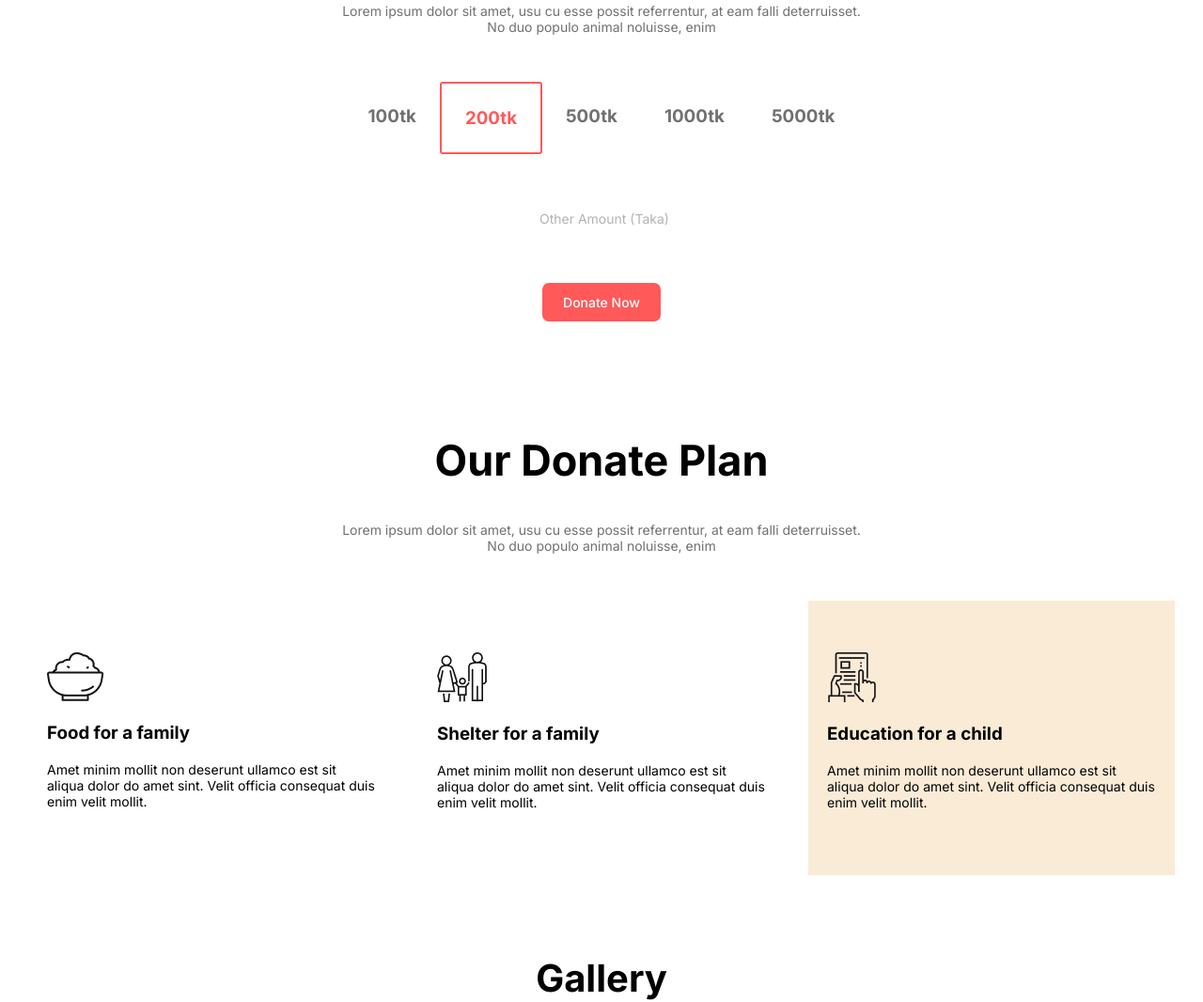
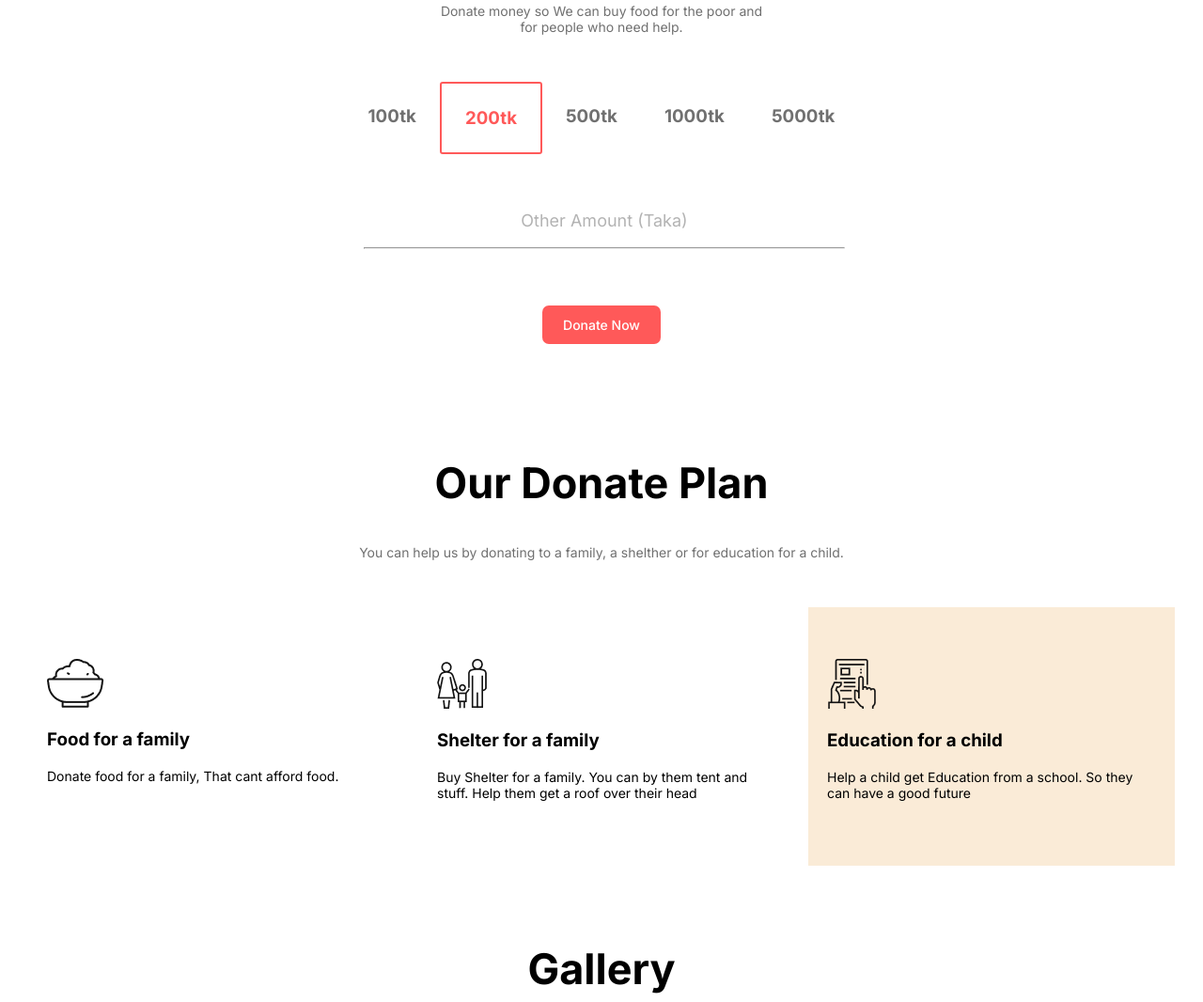
Before and after one commit to ambiamoni/donate-today, a plain HTML site: page index.html in a window 1280 px wide. Shown: the part 858-1924 px from the top of the page at 94% size. Drawn offline with Linux system fonts and the light colour scheme.

Commit message:
added hr

```diff
--- a/index.html
+++ b/index.html
@@ -23,8 +23,8 @@
             <div class="top-content">
                 <h1>Let’s Help Those Who Are </h1>
                 <h1>More In Need</h1>
-                <p class="top-paragraph">Lorem ipsum dolor sit amet, usu cu esse possit referrentur, at eam falli <br>
-                    deterruisset. No duo populo animal noluisse, enim</p>
+                <p class="top-paragraph">Help us help thounds and thounds of people everyday! <br /> Donate to help us.
+                </p>
                 <a class="button" href="">Donate Now</a>
             </div>
         </div>
@@ -36,8 +36,7 @@
     <section class="donate-today">
         <div class="header">
             <h2>Donate Today</h2>
-            <p>Lorem ipsum dolor sit amet, usu cu esse possit referrentur, at eam falli deterruisset.<br> No duo populo
-                animal noluisse, enim</p>
+            <p>Donate money so We can buy food for the poor and <br /> for people who need help. </p>
         </div>
         <div class="donate-bottom">
             <h3>100tk</h3>
@@ -50,6 +49,7 @@
         </div>
         <div class="other-amount">
             <p>Other Amount (Taka)</p>
+            <hr/>
         </div>
         <a class="button" href="">Donate Now</a>
 
@@ -60,27 +60,23 @@
     <section class="donate-plan">
         <div class="header">
             <h2>Our Donate Plan</h2>
-            <p>Lorem ipsum dolor sit amet, usu cu esse possit referrentur, at eam falli deterruisset.<br> No duo populo
-                animal noluisse, enim</p>
+            <p>You can help us by donating to a family, a shelther or for education for a child.</p>
         </div>
         <div class="icons">
             <div class="single-icon">
                 <img src="icons/food.png" alt="">
                 <h3>Food for a family</h3>
-                <p>Amet minim mollit non deserunt ullamco est sit aliqua dolor do amet sint. Velit officia consequat
-                    duis enim velit mollit.</p>
+                <p>Donate food for a family, That cant afford food. </p>
             </div>
             <div class="single-icon">
                 <img src="icons/shelter.png" alt="">
                 <h3>Shelter for a family</h3>
-                <p>Amet minim mollit non deserunt ullamco est sit aliqua dolor do amet sint. Velit officia consequat
-                    duis enim velit mollit.</p>
+                <p>Buy Shelter for a family. You can by them tent and stuff. Help them get a roof over their head</p>
             </div>
             <div class="single-icon card-bg">
                 <img src="icons/Frame-1.png" alt="">
                 <h3>Education for a child</h3>
-                <p>Amet minim mollit non deserunt ullamco est sit aliqua dolor do amet sint. Velit officia consequat
-                    duis enim velit mollit.</p>
+                <p>Help a child get Education from a school. So they can have a good future</p>
             </div>
         </div>
     </section>
@@ -108,8 +104,7 @@
     <section>
         <div class="header">
             <h2>Get My Updates</h2>
-            <p>Lorem ipsum dolor sit amet, usu cu esse possit referrentur, at eam falli deterruisset.<br> No duo populo
-                animal noluisse, enim</p>
+            <p>Get update from our website, So you can donate <br />57 to other people when they need it</p>
         </div>
         <div class="input-div">
             <input type="email" placeholder="Email" class="input-field">
--- a/style.css
+++ b/style.css
@@ -28,7 +28,7 @@ body{
     font-size: 60px;
 }
 h1{
-    font-size: 40px;
+    font-size: 45px;
     line-height: 1.2rem;
 }
 p{
@@ -60,10 +60,17 @@ p{
 .donate-bottom h3{
     margin:25px;
 }
+.other-amount p{
+    font-size: 18px;
+}
 .hundredTwo{
     border: 2px solid #ff5959;
     color: #ff5959;
     border-radius: 3px;
+}
+hr{
+    width:40%;
+    color:#D1d1d1;
 }
 .donate-plan{
     text-align: center;
```
Also changed, not shown: Raihana.html (added, +20 -0 lines). Lines whose indentation alone changed are shown as unchanged.
